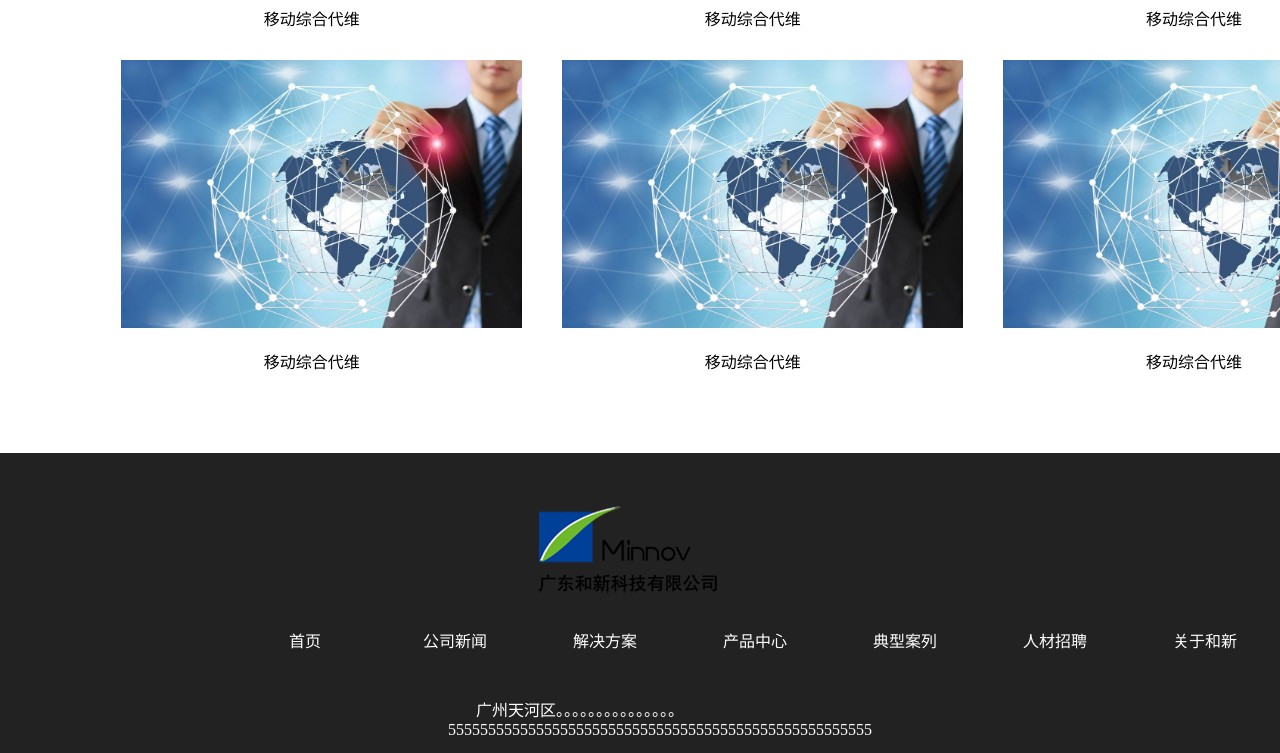
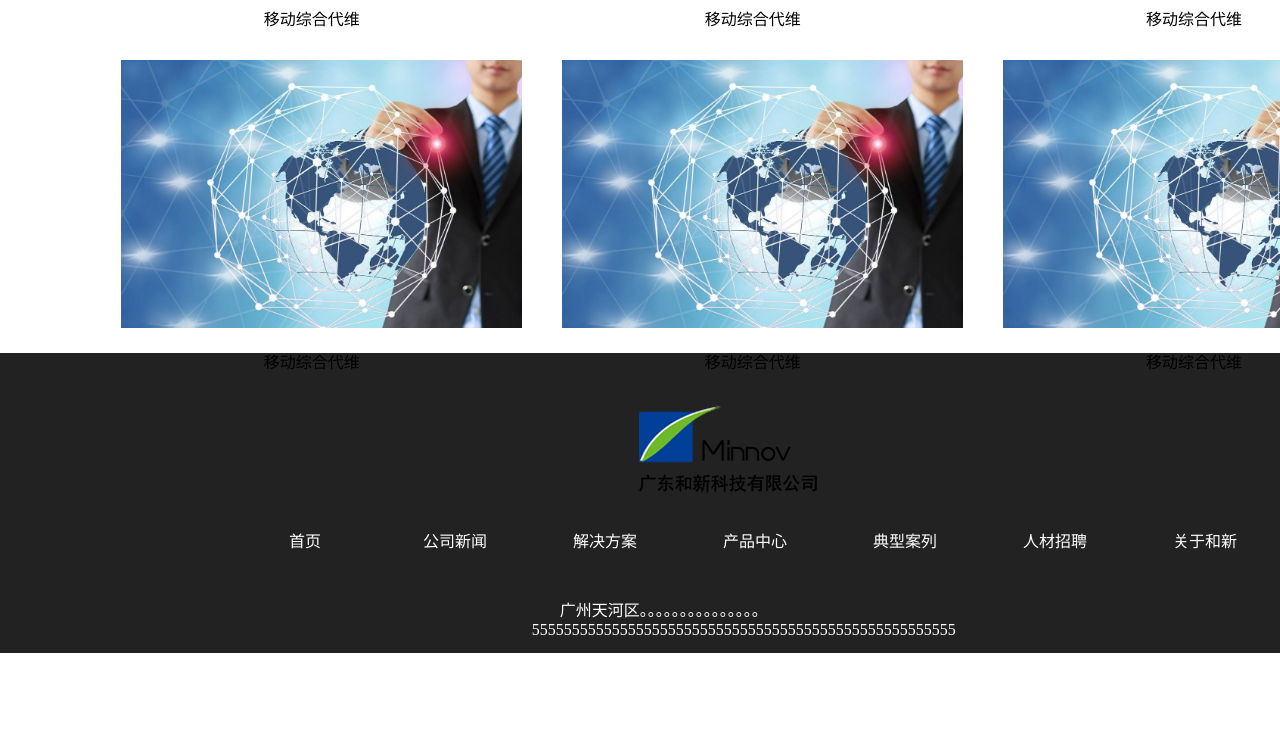
Before and after one commit to op123op/op123op.github.io, a plain HTML site: page index.html in a window 1280 px wide. Shown: the part 1989-2742 px from the top of the page. After the commit the page ends 2642 px from the top, so only its background shows below. Drawn offline with Linux system fonts and the light colour scheme.

Commit message:
Update index.html

```diff
--- a/index.html
+++ b/index.html
@@ -261,7 +261,7 @@
                 </div>
             </div>
         </div>
-        <div class="foot">
+        <div class="foot waarp">
             <div class="foot-item1">
                 <img src="./img/151626822654597.png" alt="">
             </div>
```
